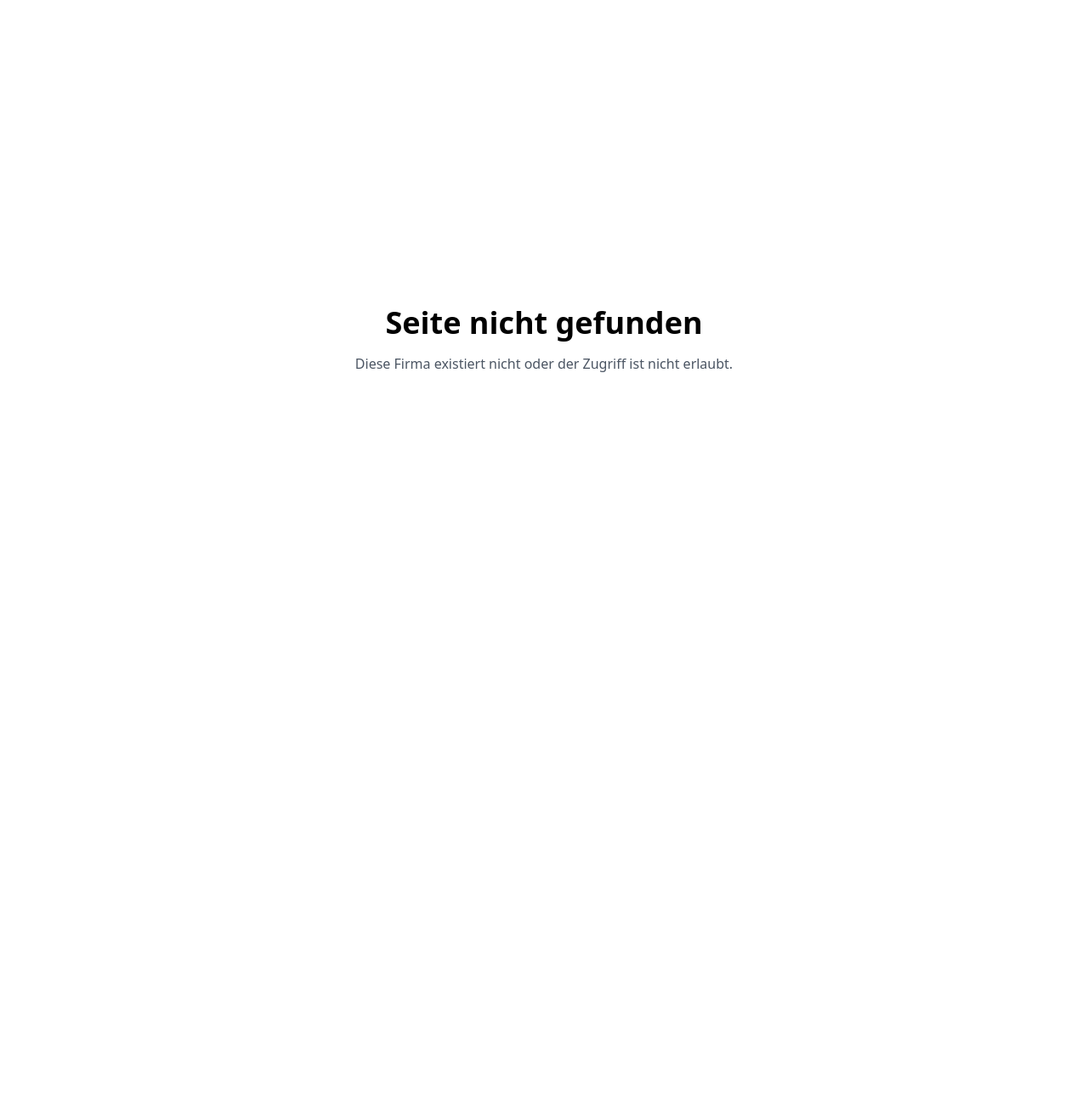
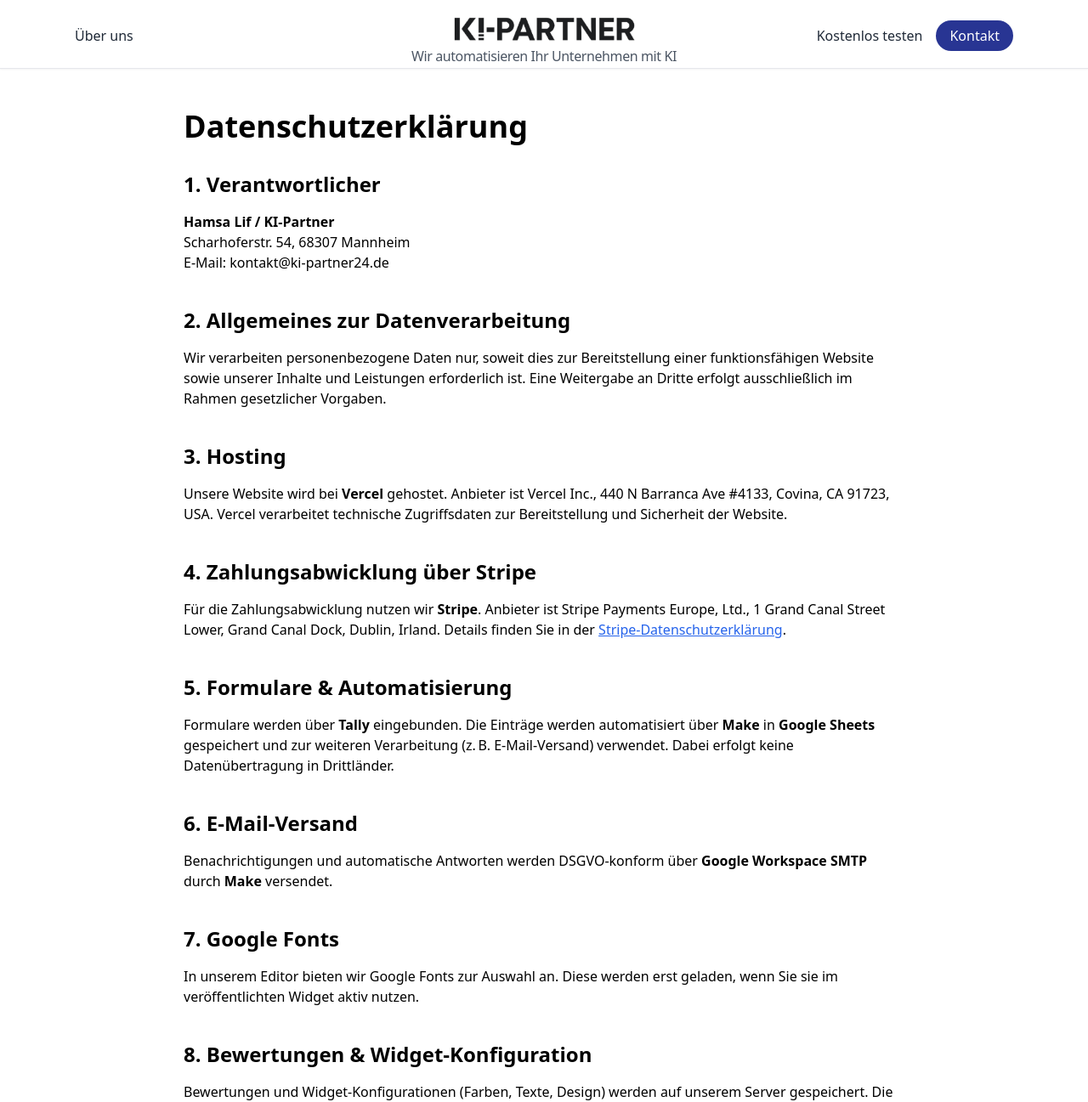
Before and after one commit to Hamsa777/KI-Partner, a React (Vite) app: page /datenschutz in a window 1280 px wide. Shown: the top 1297 px of the page at 85% size. Before the commit the page ends 800 px from the top, so only its background shows below. Built offline with nearby package versions, Linux system fonts and the light colour scheme.

Commit message:
Aktueller Stand – Widget final

```diff
--- a/src/components/Header.jsx
+++ b/src/components/Header.jsx
@@ -1,42 +1,43 @@
-import React from "react";
+import React, { useState } from "react";
 import logo from "../assets/KI-Partner Vektorlogo.jpeg";
 import { Link } from "react-router-dom";
 import { motion } from "framer-motion";
-
-// motion-kompatible Link-Komponente
-const MotionLink = motion(Link);
+import MobileMenu from "./MobileMenu";
 
 export default function Header() {
+  const [menuOpen, setMenuOpen] = useState(false);
+
   return (
+    <>
       <header className="bg-white sticky top-0 z-30 shadow-sm border-b">
         <div className="relative flex items-center justify-between px-6 pt-5 pb-5 max-w-6xl mx-auto">
-        {/* Linke Navigation */}
-        <div className="flex items-center space-x-6 text-sm sm:text-base pt-1">
+          {/* Linke Desktop-Navigation */}
+          <div className="hidden sm:flex items-center space-x-6 text-sm sm:text-base pt-1">
             <Link to="/ueberuns" className="hover:underline text-gray-800">
               Über uns
             </Link>
-        {/*  <Link to="/ablauf" className="hover:underline text-gray-800">
-            Ablauf
-          </Link>
-          */}
           </div>
 
-        {/* Logo & Slogan – sauber mittig */}
+          {/* Mobile Burger Icon */}
+          <button
+            onClick={() => setMenuOpen(true)}
+            className="sm:hidden text-3xl text-[#283593]"
+          >
+            ☰
+          </button>
+
+          {/* Logo & Slogan */}
           <div className="absolute left-1/2 transform -translate-x-1/2 flex flex-col items-center pt-1">
             <Link to="/" className="flex items-center cursor-pointer mt-2">
-            <img
-              src={logo}
-              alt="KI-Partner Logo"
-              className="h-8 sm:h-10 w-auto"
-            />
+              <img src={logo} alt="KI-Partner Logo" className="h-8 sm:h-10 w-auto" />
             </Link>
             <p className="text-sm sm:text-base text-gray-600 mt-0 tracking-tight">
               Wir automatisieren Ihr Unternehmen mit KI
             </p>
           </div>
 
-        {/* Rechte Navigation */}
-        <div className="flex items-center space-x-4 text-sm sm:text-base pt-1">
+          {/* Rechte Desktop-Navigation */}
+          <div className="hidden sm:flex items-center space-x-4 text-sm sm:text-base pt-1">
             <a
               href="/testeditor"
               target="_blank"
@@ -46,14 +47,9 @@ export default function Header() {
               Kostenlos testen
             </a>
 
-
-
             <motion.a
               href="mailto:kontakt@ki-partner24.de"
-  whileHover={{
-    scale: 1.02,
-    backgroundColor: "#1a237e",
-  }}
+              whileHover={{ scale: 1.02, backgroundColor: "#1a237e" }}
               transition={{ duration: 0.3, ease: "easeOut" }}
               className="bg-[#283593] text-white px-4 py-1.5 rounded-full"
             >
@@ -62,5 +58,9 @@ export default function Header() {
           </div>
         </div>
       </header>
+
+      {/* Mobile Menü Overlay */}
+      <MobileMenu isOpen={menuOpen} onClose={() => setMenuOpen(false)} />
+    </>
   );
 }
--- /dev/null
+++ b/src/components/MobileMenu.jsx
@@ -0,0 +1,27 @@
+import React from "react";
+import { Link } from "react-router-dom";
+import { motion } from "framer-motion";
+
+export default function MobileMenu({ isOpen, onClose }) {
+  if (!isOpen) return null;
+
+  return (
+    <motion.div
+      initial={{ opacity: 0 }}
+      animate={{ opacity: 1 }}
+      exit={{ opacity: 0 }}
+      className="fixed inset-0 bg-white z-40 flex flex-col items-center justify-center text-center"
+    >
+      <button onClick={onClose} className="absolute top-6 right-6 text-3xl font-light">
+        ✕
+      </button>
+
+      <nav className="flex flex-col gap-6 text-xl text-[#283593]">
+        <Link to="/ueberuns" onClick={onClose}>Über uns</Link>
+        <a href="/testeditor" target="_blank" onClick={onClose}>Kostenlos testen</a>
+        <Link to="/impressum" onClick={onClose}>Impressum</Link>
+        <Link to="/datenschutz" onClick={onClose}>Datenschutz</Link>
+      </nav>
+    </motion.div>
+  );
+}
--- a/src/components/ServiceCards.jsx
+++ b/src/components/ServiceCards.jsx
@@ -40,7 +40,7 @@ export default function ServiceCards() {
                 <>
                   <HourglassIcon className="w-10 h-10 mb-4 text-[#283593]" />
                   <h3 className="text-lg font-semibold text-gray-900 mb-2">
-                    Bald verfügbar
+                    Demnächst verfügbar
                   </h3>
                   <p className="text-sm text-gray-700 leading-relaxed">
                     Dieser Service wird in Kürze verfügbar sein.
--- a/src/components/footer.jsx
+++ b/src/components/footer.jsx
@@ -1,23 +1,24 @@
 // src/components/Footer.jsx
 import React from "react";
+import { Link } from "react-router-dom";
 
 export default function Footer() {
   return (
     <footer className="bg-gray-100 text-sm text-gray-600 py-6 px-4 text-center mt-16">
-      <div>
-        <p><strong>Angaben gemäß § 5 TMG:</strong></p>
-        <p>Hamsa Lif<br />
-        Scharhoferstraße 54<br />
-        68307 Mannheim<br />
-        Deutschland</p>
-        <p>
-          Telefon: 0178 3221470<br />
-          E-Mail: <a href="mailto:kontakt@ki-partner24.de" className="text-blue-600 underline">kontakt@ki-partner24.de</a>
+      <div className="max-w-3xl mx-auto">
+        <div className="flex justify-center gap-4 mb-2">
+          <Link to="/impressum" className="underline hover:text-[#283593]">
+            Impressum
+          </Link>
+          <span>|</span>
+          <Link to="/datenschutz" className="underline hover:text-[#283593]">
+            Datenschutz
+          </Link>
+        </div>
+
+        <p className="text-gray-500">
+          © {new Date().getFullYear()} KI-Partner – Alle Rechte vorbehalten
         </p>
-        <p className="mt-4">Verantwortlich für den Inhalt nach § 55 Abs. 2 RStV:<br />
-          Hamsa Lif, gleiche Anschrift
-        </p>
-        <p className="mt-4">© {new Date().getFullYear()} KI-Partner – Alle Rechte vorbehalten</p>
       </div>
     </footer>
   );
--- a/src/main.jsx
+++ b/src/main.jsx
@@ -11,7 +11,8 @@ import UeberUns from "./pages/UeberUns.jsx";
 import DokumentenAutomatisierung from "./pages/DokumentenAutomatisierung.jsx";
 import Kundenfeedback from "./pages/Kundenfeedback.jsx";
 import Chatbots from "./pages/chatbots.jsx";
-
+import Datenschutz from "./pages/Datenschutz.jsx";
+import Impressum from "./pages/Impressum.jsx";
 // Sonderseiten (ohne Header)
 import DankeSeite from "./pages/danke.jsx";
 import DemoDanke from "./pages/demodanke.jsx";
@@ -26,6 +27,7 @@ import WidgetVorschau from "./components/WidgetVorschau";
 import NotFound from "./pages/NotFound.jsx";
 import DankeOnboarding from "./pages/DankeOnboarding.jsx";
 
+
 ReactDOM.createRoot(document.getElementById("root")).render(
   <React.StrictMode>
     <BrowserRouter>
@@ -38,6 +40,9 @@ ReactDOM.createRoot(document.getElementById("root")).render(
           <Route path="/dokumenten-automatisierung" element={<DokumentenAutomatisierung />} />
           <Route path="/kundenfeedback" element={<Kundenfeedback />} />
           <Route path="/chatbots" element={<Chatbots />} />
+          <Route path="datenschutz" element={<Datenschutz />} />
+          <Route path="impressum" element={<Impressum />} />
+
         </Route>
 
         {/* Sonderseiten ohne Header */}
--- a/src/pages/DankeOnboarding.jsx
+++ b/src/pages/DankeOnboarding.jsx
@@ -6,7 +6,7 @@ const serviceText = {
   feedback: {
     title: 'Onboarding erfolgreich!',
     intro: 'Ihre Angaben wurden erfolgreich übermittelt.',
-    info: 'Sie erhalten in kürze eine Mail mit allen erforderlichen Links und ihrem Embed-Code für die Eibettung Ihres Widgets.'
+    info: 'Sie erhalten in kürze eine Mail mit allen erforderlichen Links und ihrem Embed-Code für die Einbettung Ihres Widgets.'
   },
  // chatbot: {
    // title: 'Vielen Dank!',
--- /dev/null
+++ b/src/pages/Datenschutz.jsx
@@ -0,0 +1,108 @@
+import React from "react";
+
+export default function Datenschutz() {
+  return (
+    <div className="min-h-screen bg-white text-[#000000] px-6 py-12 max-w-4xl mx-auto">
+      <h1 className="text-4xl font-bold mb-8">Datenschutzerklärung</h1>
+
+      <section className="mb-10">
+        <h2 className="text-2xl font-semibold mb-4">1. Verantwortlicher</h2>
+        <p>
+          <strong>Hamsa Lif / KI-Partner</strong><br />
+          Scharhoferstr. 54, 68307 Mannheim<br />
+          E-Mail: kontakt@ki-partner24.de<br />
+          {/* [Optional: Telefonnummer] */}
+        </p>
+      </section>
+
+      <section className="mb-10">
+        <h2 className="text-2xl font-semibold mb-4">2. Allgemeines zur Datenverarbeitung</h2>
+        <p>
+          Wir verarbeiten personenbezogene Daten nur, soweit dies zur
+          Bereitstellung einer funktionsfähigen Website sowie unserer Inhalte
+          und Leistungen erforderlich ist. Eine Weitergabe an Dritte erfolgt
+          ausschließlich im Rahmen gesetzlicher Vorgaben.
+        </p>
+      </section>
+
+      <section className="mb-10">
+        <h2 className="text-2xl font-semibold mb-4">3. Hosting</h2>
+        <p>
+          Unsere Website wird bei <strong>Vercel</strong> gehostet. Anbieter ist Vercel Inc.,
+          440 N Barranca Ave #4133, Covina, CA 91723, USA. Vercel verarbeitet
+          technische Zugriffsdaten zur Bereitstellung und Sicherheit der Website.
+        </p>
+      </section>
+
+      <section className="mb-10">
+        <h2 className="text-2xl font-semibold mb-4">4. Zahlungsabwicklung über Stripe</h2>
+        <p>
+          Für die Zahlungsabwicklung nutzen wir <strong>Stripe</strong>. Anbieter ist Stripe
+          Payments Europe, Ltd., 1 Grand Canal Street Lower, Grand Canal Dock,
+          Dublin, Irland. Details finden Sie in der{" "}
+          <a
+            href="https://stripe.com/de/privacy"
+            className="text-blue-600 underline"
+            target="_blank"
+            rel="noopener noreferrer"
+          >
+            Stripe-Datenschutzerklärung
+          </a>.
+        </p>
+      </section>
+
+      <section className="mb-10">
+        <h2 className="text-2xl font-semibold mb-4">5. Formulare & Automatisierung</h2>
+        <p>
+          Formulare werden über <strong>Tally</strong> eingebunden. Die Einträge werden automatisiert
+          über <strong>Make</strong> in <strong>Google Sheets</strong> gespeichert und zur weiteren Verarbeitung (z. B. E-Mail-Versand)
+          verwendet. Dabei erfolgt keine Datenübertragung in Drittländer.
+        </p>
+      </section>
+
+      <section className="mb-10">
+        <h2 className="text-2xl font-semibold mb-4">6. E-Mail-Versand</h2>
+        <p>
+          Benachrichtigungen und automatische Antworten werden DSGVO-konform über
+          <strong> Google Workspace SMTP</strong> durch <strong>Make</strong> versendet.
+        </p>
+      </section>
+
+      <section className="mb-10">
+        <h2 className="text-2xl font-semibold mb-4">7. Google Fonts</h2>
+        <p>
+          In unserem Editor bieten wir Google Fonts zur Auswahl an. Diese werden
+          erst geladen, wenn Sie sie im veröffentlichten Widget aktiv nutzen.
+        </p>
+      </section>
+
+      <section className="mb-10">
+        <h2 className="text-2xl font-semibold mb-4">8. Bewertungen & Widget-Konfiguration</h2>
+        <p>
+          Bewertungen und Widget-Konfigurationen (Farben, Texte, Design) werden
+          auf unserem Server gespeichert. Die Daten sind nur über die zugehörige
+          Einbettung öffentlich einsehbar.
+        </p>
+      </section>
+
+      <section className="mb-10">
+        <h2 className="text-2xl font-semibold mb-4">9. Ihre Rechte</h2>
+        <p>
+          Sie haben das Recht auf Auskunft, Berichtigung, Löschung,
+          Einschränkung, Datenübertragbarkeit sowie Widerspruch gegen die
+          Verarbeitung Ihrer personenbezogenen Daten. Außerdem haben Sie das
+          Recht, sich bei einer Aufsichtsbehörde zu beschweren.
+        </p>
+      </section>
+
+      <section>
+        <h2 className="text-2xl font-semibold mb-4">10. Änderungen</h2>
+        <p>
+          Wir behalten uns vor, diese Datenschutzerklärung bei Änderungen der
+          Gesetzeslage oder unseres Angebots zu aktualisieren. Bitte informieren
+          Sie sich regelmäßig über den aktuellen Stand.
+        </p>
+      </section>
+    </div>
+  );
+}
--- /dev/null
+++ b/src/pages/Impressum.jsx
@@ -0,0 +1,47 @@
+import React from "react";
+
+export default function Impressum() {
+  return (
+    <div className="min-h-screen bg-white text-[#000000] px-6 py-12 max-w-3xl mx-auto">
+      <h1 className="text-4xl font-bold mb-8">Impressum</h1>
+
+      <section className="mb-6">
+        <p><strong>Angaben gemäß § 5 TMG:</strong></p>
+        <p className="mt-2">
+          Hamsa Lif<br />
+          Scharhoferstraße 54<br />
+          68307 Mannheim<br />
+          Deutschland
+        </p>
+      </section>
+
+      <section className="mb-6">
+        <p><strong>Kontakt:</strong></p>
+        <p className="mt-2">
+            {/* Telefon: [deine Telefonnummer]<br /> */}
+
+          E-Mail: <a href="mailto:kontakt@ki-partner24.de" className="underline hover:text-[#1a237e]">kontakt@ki-partner24.de</a>
+        </p>
+      </section>
+
+      <section className="mb-6">
+        <p><strong>Umsatzsteuer-ID:</strong></p>
+        <p className="mt-2">
+          Nicht erforderlich gemäß § 19 UStG (Kleinunternehmerregelung)
+        </p>
+      </section>
+
+      <section className="mb-6">
+        <p><strong>Verantwortlich für den Inhalt nach § 55 Abs. 2 RStV:</strong></p>
+        <p className="mt-2">
+          Hamsa Lif<br />
+          gleiche Anschrift wie oben
+        </p>
+      </section>
+
+      <p className="text-sm text-gray-500 mt-10 text-center">
+        © {new Date().getFullYear()} KI-Partner – Alle Rechte vorbehalten
+      </p>
+    </div>
+  );
+}
```
Lines whose indentation alone changed are shown as unchanged.
